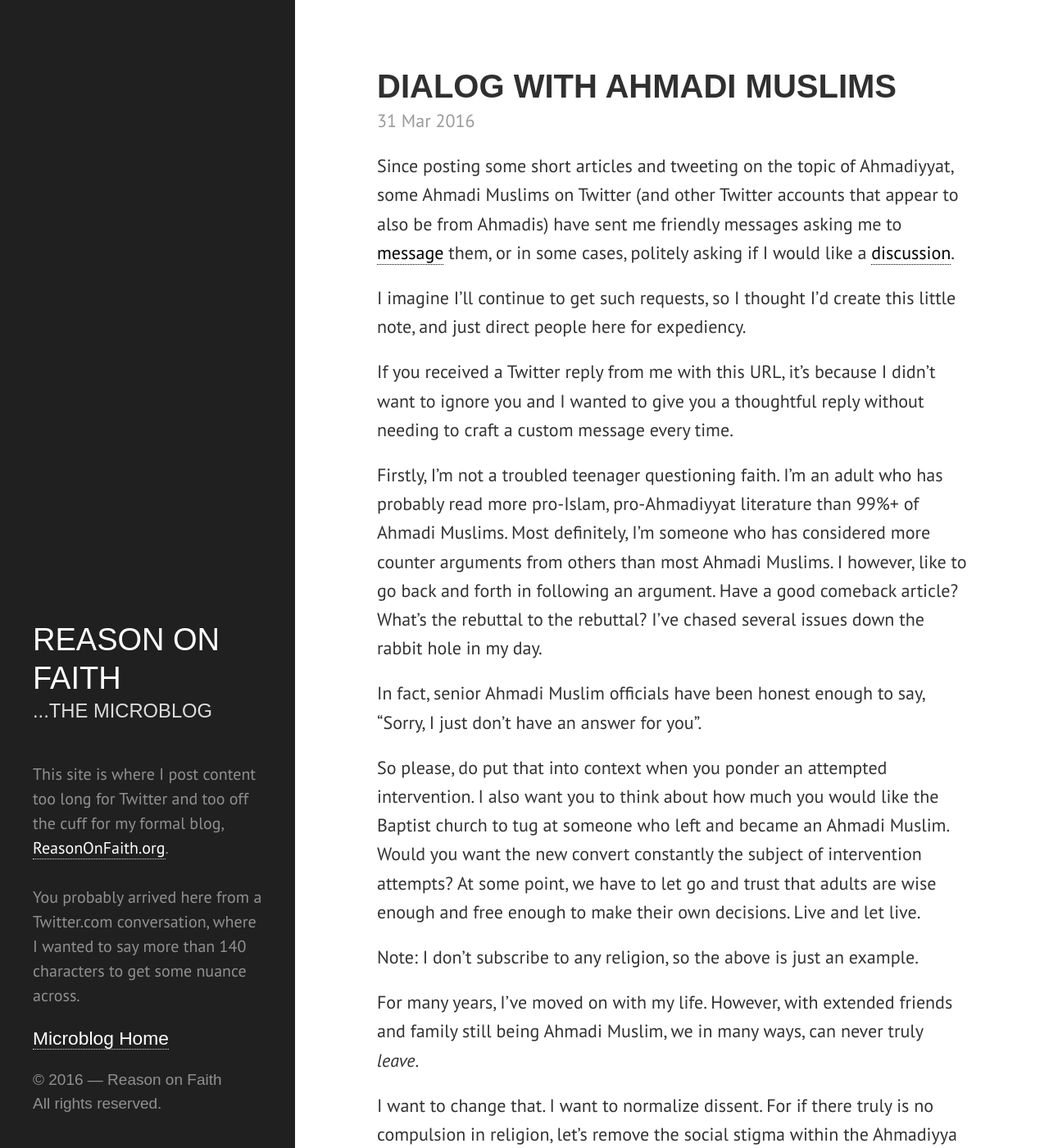
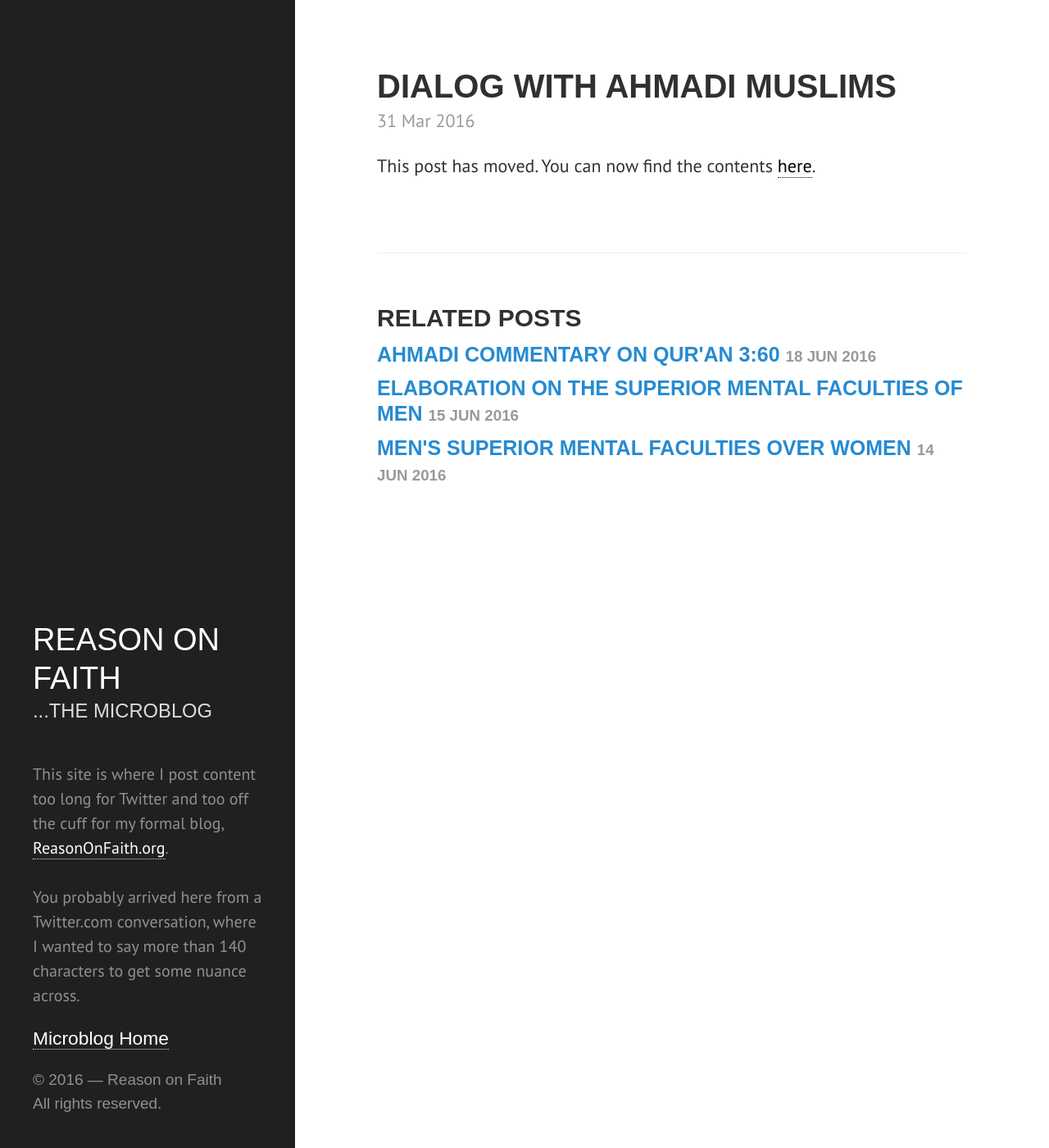
Before and after one commit to ReasonOnFaith/ReasonOnFaith.github.io, a Jekyll site: the page built from _posts/2016-03-31-dialog-with-ahmadi-muslims.markdown, in a window 1280 px wide and 1400 px high. Shown: the whole window at 82% size. Built offline with Jekyll 4.4.1, drawn with Linux system fonts in a browser that asks for light colours; some of the changed text lies outside the part shown.

Commit message:
Post update: Dialog with Ahmadi Muslims

```diff
--- a/_posts/2016-03-31-dialog-with-ahmadi-muslims.markdown
+++ b/_posts/2016-03-31-dialog-with-ahmadi-muslims.markdown
@@ -3,53 +3,4 @@ published: true
 title: Dialog with Ahmadi Muslims
 layout: post
 ---
-Since posting some short articles and tweeting on the topic of Ahmadiyyat, some Ahmadi Muslims on Twitter (and other Twitter accounts that appear to also be from Ahmadis) have sent me friendly messages asking me to [message](https://twitter.com/trueislam_1/status/715011793157021696) them, or in some cases, politely asking if I would like a [discussion](https://twitter.com/FarhanIqbal1/status/715165149431250944).
-
-I imagine I'll continue to get such requests, so I thought I'd create this little note, and just direct people here for expediency.
-
-If you received a Twitter reply from me with this URL, it's because I didn't want to ignore you and I wanted to give you a thoughtful reply without needing to craft a custom message every time.
-
-Firstly, I'm not a troubled teenager questioning faith. I'm an adult who has probably read more pro-Islam, pro-Ahmadiyyat literature than 99%+ of Ahmadi Muslims. Most definitely, I'm someone who has considered more counter arguments from others than most Ahmadi Muslims. I however, like to go back and forth in following an argument. Have a good comeback article? What's the rebuttal to the rebuttal? I've chased several issues down the rabbit hole in my day.
-
-In fact, senior Ahmadi Muslim officials have been honest enough to say, "Sorry, I just don't have an answer for you".
-
-So please, do put that into context when you ponder an attempted intervention. I also want you to think about how much you would like the Baptist church to tug at someone who left and became an Ahmadi Muslim. Would you want the new convert constantly the subject of intervention attempts? At some point, we have to let go and trust that adults are wise enough and free enough to make their own decisions. Live and let live.
-
-Note: I don't subscribe to any religion, so the above is just an example.
-
-For many years, I've moved on with my life. However, with extended friends and family still being Ahmadi Muslim, we in many ways, can never truly _leave_.
-
-I want to change that. I want to normalize dissent. For if there truly is no compulsion in religion, let's remove the social stigma within the Ahmadiyya Muslim Community for those who choose not to believe in the religion of their forefathers.
-
-I will eventually engage in discussions with those of you Ahmadi Muslims that I deem to produce worthwhile conversations.
-
-Why don't I just jump in now?
-
-Well, without me first laying down some foundations on my thinking, my views, my positions and the arguments, you and I will re-hash basic concepts. You will make assumptions about why I left, what I believe, etc.
-
-Repetitive conversations like that are soul-sucking. By me writing thoughts out first, I will save you and I both, valuable time.
-
-### Never Truly Being Able to Leave
-
-At family gatherings, I often have the elder uncles in their 60's and 70's talking about religion. I don't jump in because I know that they unfortunately, don't have the capacity to engage. Often times, it's a simple language barrier with English. They weren't raised in a culture of critical thought. They hear something critical of Islam and talk over the person speaking.
-
-At the same time, I'm no longer comfortable pretending to be someone who although not religious, has nothing to say on these topics. Quite the contrary, I'm passionate about my positions and beliefs.
-
-I think many, many Ahmadi Muslims (and Muslims generally), can relate.
-
-My writings are not only for me. They are meant to give others out there a voice. In fact, you who seek to do the intervention on me, well, I'd like to do an intervention on you too. I want to challenge your assumptions. I want to open your mind and your heart. Regardless of whether either of us succeeds, I'll still shake your hand, give you a hug and part with a kind word.
-
-If I get into the weeds right now in discussions with Ahmadis, I am delaying the more pressing work I believe in. When I have my thoughts organized into words, we'll talk.
-
-Yes, I've written some on this microblog in response to activity on Twitter. But it is nothing compared to the depth of analysis I intend to cover this year. When I've laid the foundations, I'll let you know.
-
-Oh, and if you haven't already, there are two things you should read first if you plan to engage with me in the future:
-
-1. The [About](http://reasononfaith.org/about/) me page on my blog.
-2. My [Welcome](http://reasononfaith.org/welcome/) post.
-
-This microblog is for short, not carefully crafted writing. My formal blog is where I will soon be expending effort to lay out more comprehensive positions and thoughts.
-
-Finally, if you are an Ahmadi Muslim especially, know that even though I left the Community, I respect you. You are a rare breed of Muslim that rejects terrorism, that accepts evolution, that believes good atheists still go to Heaven and who rejects death-for-apostasy beliefs. And that's just a short subset of the many wonderfully progressive positions that you hold.
-
-Most of all, you have a beautiful slogan, "Love for All, Hatred for None". We may disagree on important historical roots of theology, but as my fellow human being, know that I love and respect you.
+This post has moved. You can now find the contents [here](http://reasononfaith.com/post/146804974696/dialog-with-ahmadi-muslims).
```
